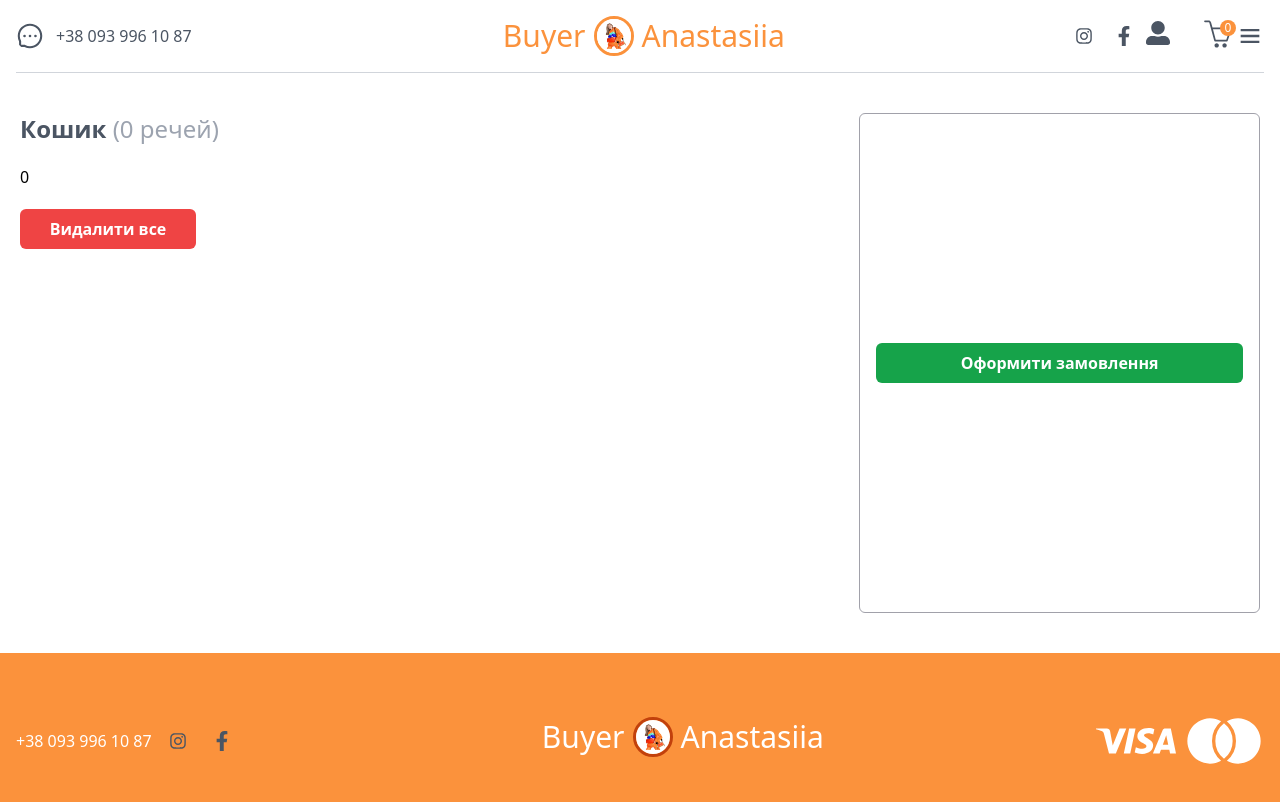
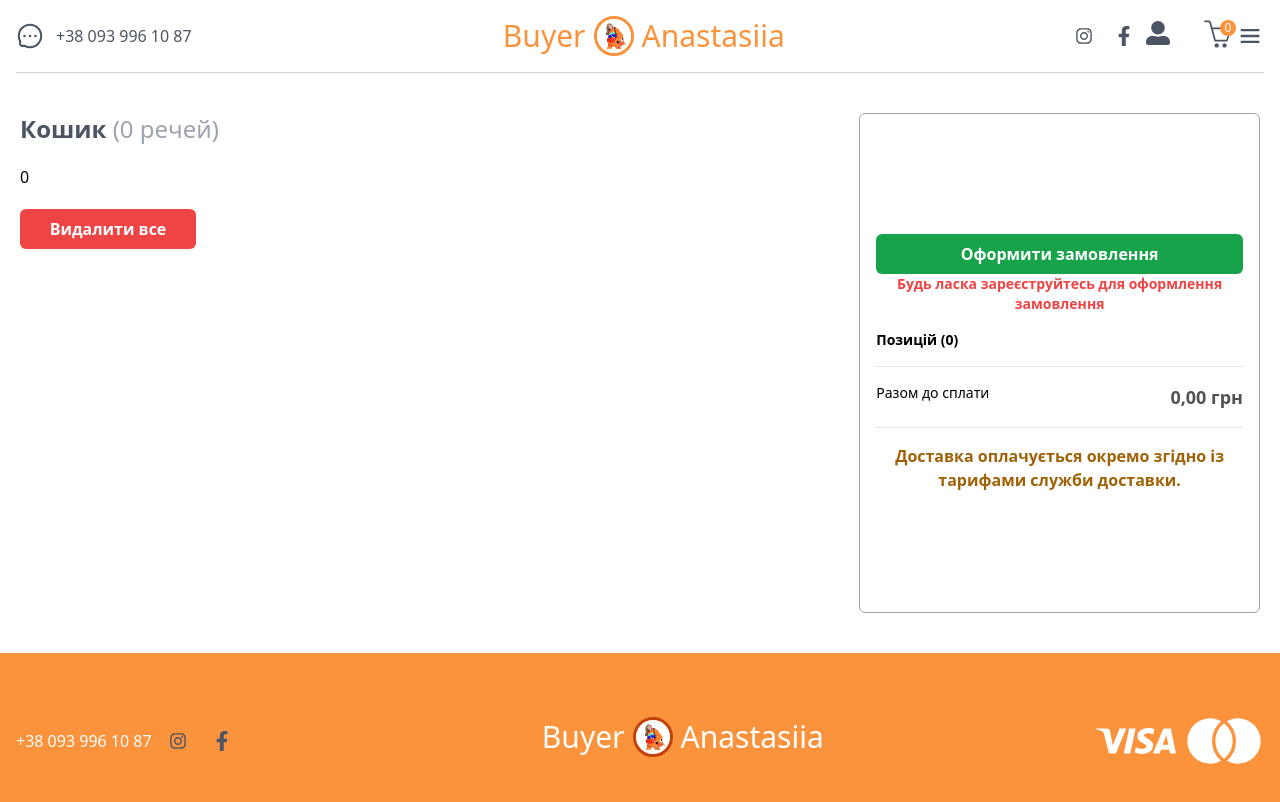
Before and after one commit to Chuloshnikov/buyerwebsite, a Next.js app: page /cart in a window 1280 px wide. Shown: the top 802 px of the page. Built offline with nearby package versions, Linux system fonts and the light colour scheme.

Commit message:
Cart order done

```diff
--- a/components/CartPage.tsx
+++ b/components/CartPage.tsx
@@ -1,10 +1,12 @@
-import React from 'react';
+import React, { useState, useEffect } from 'react';
 import Image from 'next/image';
 import { useDispatch, useSelector } from 'react-redux';
 import { resetCart, deleteItem, minusQuantity, plusQuantity } from '../redux/buyerSlice';
 import { StoreProduct } from '../type';
 import default_product from '../assets/icons/default_product.png';
 import { isTemplateMiddle } from 'typescript';
+
+import { IoMdClose } from "react-icons/md";
 
 import { HiMinusSmall } from 'react-icons/hi2';
 import { MdOutlineAdd } from 'react-icons/md';
@@ -13,7 +15,19 @@ import FormatePrice from './FormatePrice';
 const CartPage = () => {
     const dispatch = useDispatch()
     const productData = useSelector((state: any) => state.buyer.productData);
-    console.log(productData);
+    //prices
+    const [totalOldPrice, setTotalOldPrice] = useState();
+    const [totalSavings, setTotalSavings] = useState();
+    const [totalAmt, setTotalAmt] = useState();
+
+    useEffect(() => {
+        let amt = 0;
+        productData.map((item: StoreProduct) => {
+            amt += item.price * item.quantity;
+            return
+        });
+        setTotalAmt(amt);
+    }, [productData]);
   return (
     <div className='w-full py-10 px-5'>
         <div className='w-full flex xs:flex-col lg:flex-row gap-10'>
@@ -156,13 +170,39 @@ const CartPage = () => {
             <div className='lg:w-1/3 p-4 h-[500px] xs:w-full flex flex-col border-[1px] border-zinc-400 rounded-md
             justify-center gap-4'
             >
+                <div>
                     <button
                     className='bg-green-600 hover:bg-green-700
-                w-full text-white h-10 rounded-md
+                    hover:scale-105 w-full text-white h-10 rounded-md
                     font-semibold duration-300'
                     >
                         Оформити замовлення
                     </button>
+                    <p className='text-sm text-center text-red-500 font-semibold'>
+                        Будь ласка зареєструйтесь для оформлення замовлення
+                    </p>
+                </div>
+                {/* checkout price */}
+                <div className='w-full flex flex-col gap-4 border-b-[1px] border-b-zinc-200 pb-4'>
+                    <div className='flex flex-col gap-1'>
+                        <div className='text-sm flex justify-between'>
+                            <p className='font-semibold'>
+                                Позицій <span>({productData.length})</span>
+                            </p>
+                        </div>
+                    </div>
+                </div>
+                <div className='text-sm flex justify-between'>
+                    <p>Разом до сплати</p>
+                    <p className='text-[#565151] font-bold text-lg'>
+                        <FormatePrice amount={totalAmt}/>
+                    </p>
+                </div>
+                <div className='w-full flex flex-col gap-4 border-t-[1px] border-t-zinc-200 pt-4'>
+                    <p className='text-yellow-700 font-bold text-md text-center' >
+                        Доставка оплачується окремо згідно із тарифами служби доставки.
+                    </p>
+                </div>
             </div>
         </div>
     </div>
```
Lines whose indentation alone changed are shown as unchanged.
